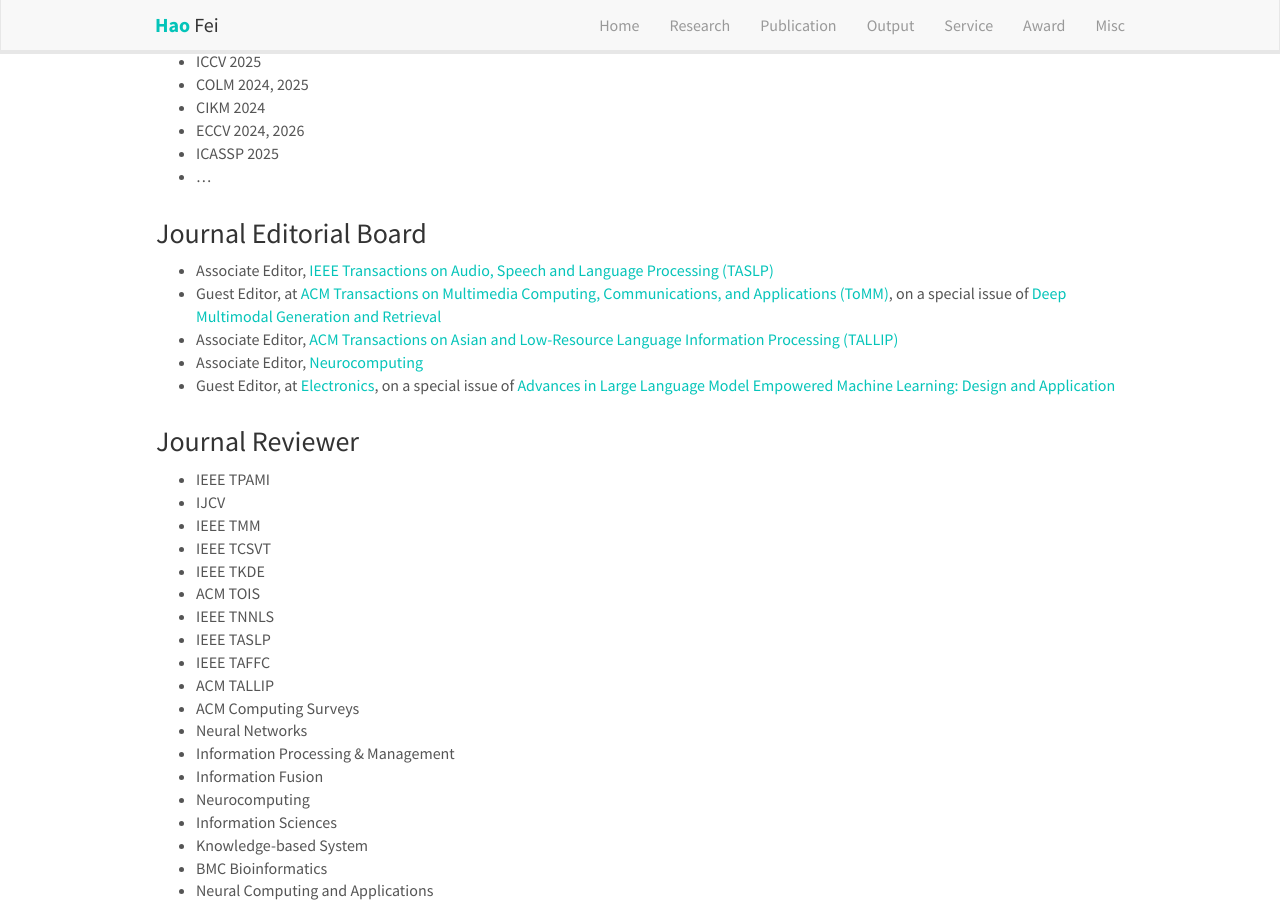
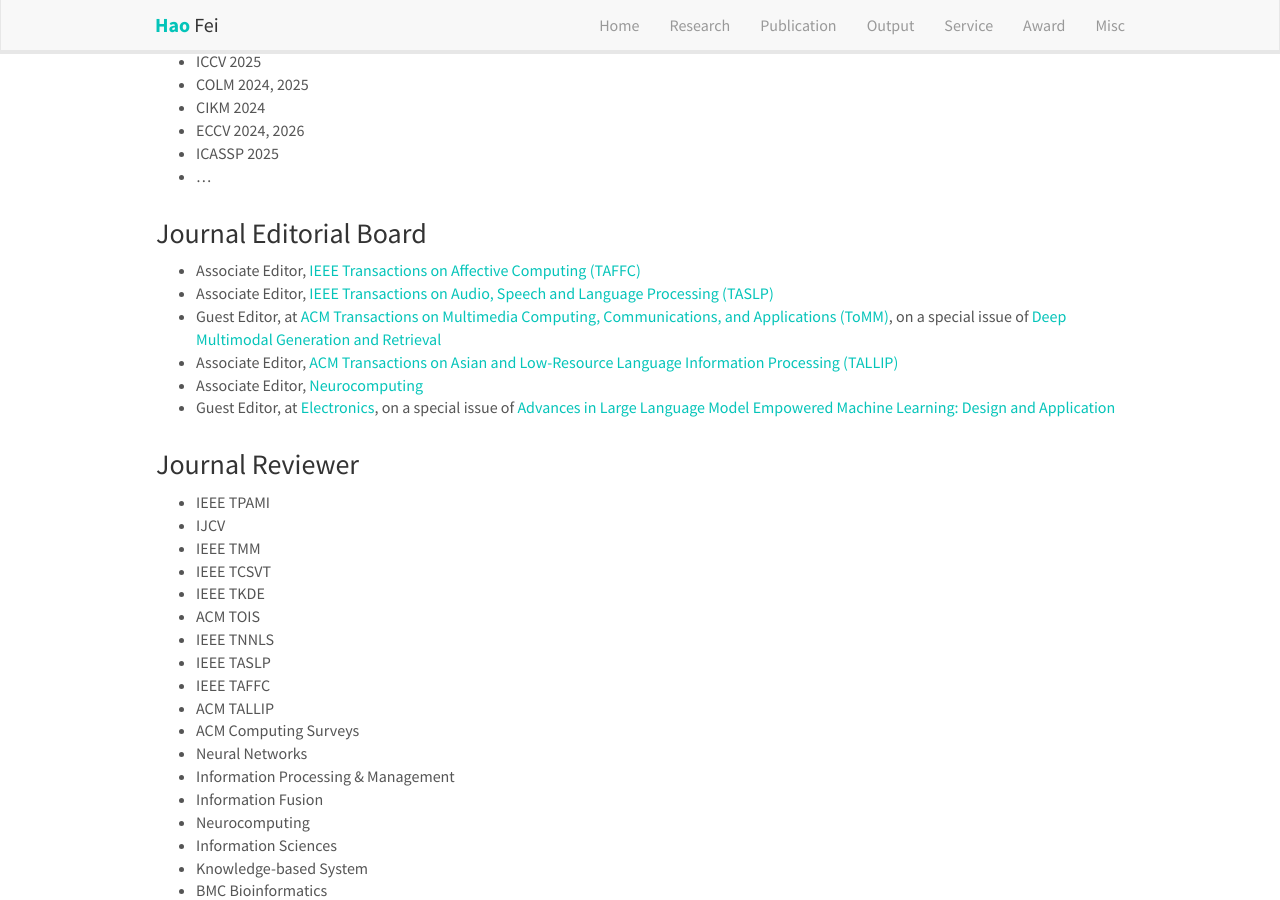
Before and after one commit to scofield7419/scofield7419.github.io, a Jekyll site: the page built from _pages/services.md, in a window 1280 px wide and 900 px high, scrolled down 1335 px. Built offline with Jekyll 4.4.1, drawn with Linux system fonts in a browser that asks for light colours; nearby versions of some CDN libraries; comment, search, counter and statistics services are not loaded; a style sheet for code colours, icons or effects is not loaded.

Commit message:
Update services.md

```diff
--- a/_pages/services.md
+++ b/_pages/services.md
@@ -88,6 +88,7 @@
 
 ### Journal Editorial Board
 
+- Associate Editor, [IEEE Transactions on Affective Computing (TAFFC)](https://www.computer.org/csdl/journal/ta)
 - Associate Editor, [IEEE Transactions on Audio, Speech and Language Processing (TASLP)](https://signalprocessingsociety.org/publications-resources/ieee-transactions-audio-speech-and-language-processing)
 - Guest Editor, at [ACM Transactions on Multimedia Computing, Communications, and Applications (ToMM)](https://dl.acm.org/journal/tomm), on a special issue of [Deep Multimodal Generation and Retrieval](https://dl.acm.org/pb-assets/static_journal_pages/tomm/pdf/ACM-SI_ToMM_MMGR-1708635711467.pdf)
 - Associate Editor, [ACM Transactions on Asian and Low-Resource Language Information Processing (TALLIP)](https://dl.acm.org/journal/tallip)
```
